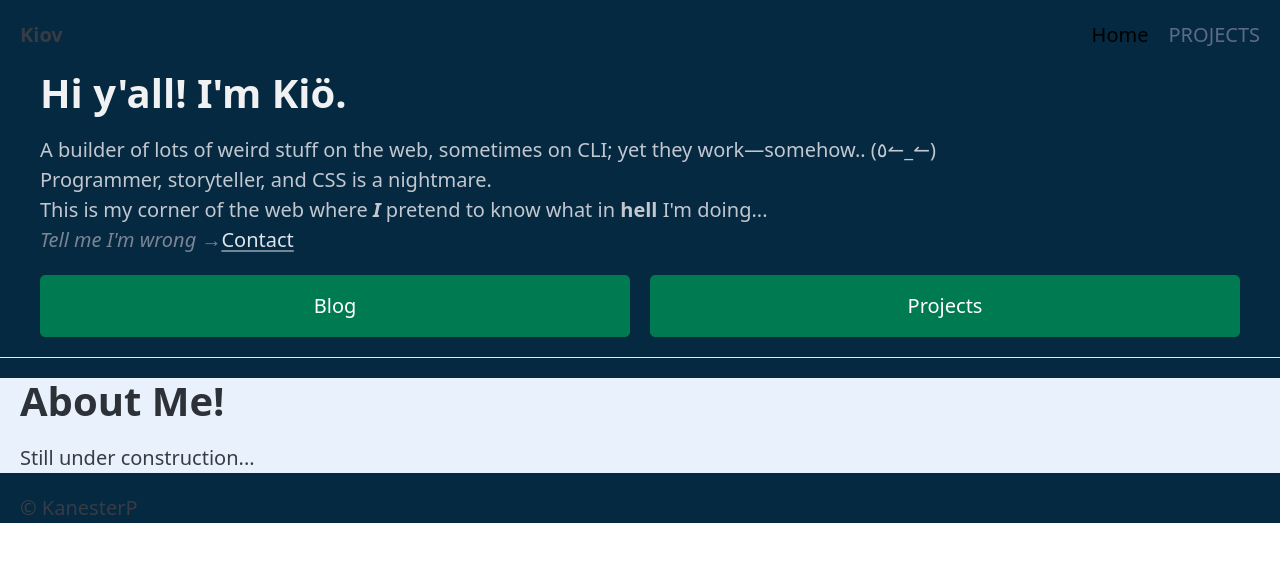
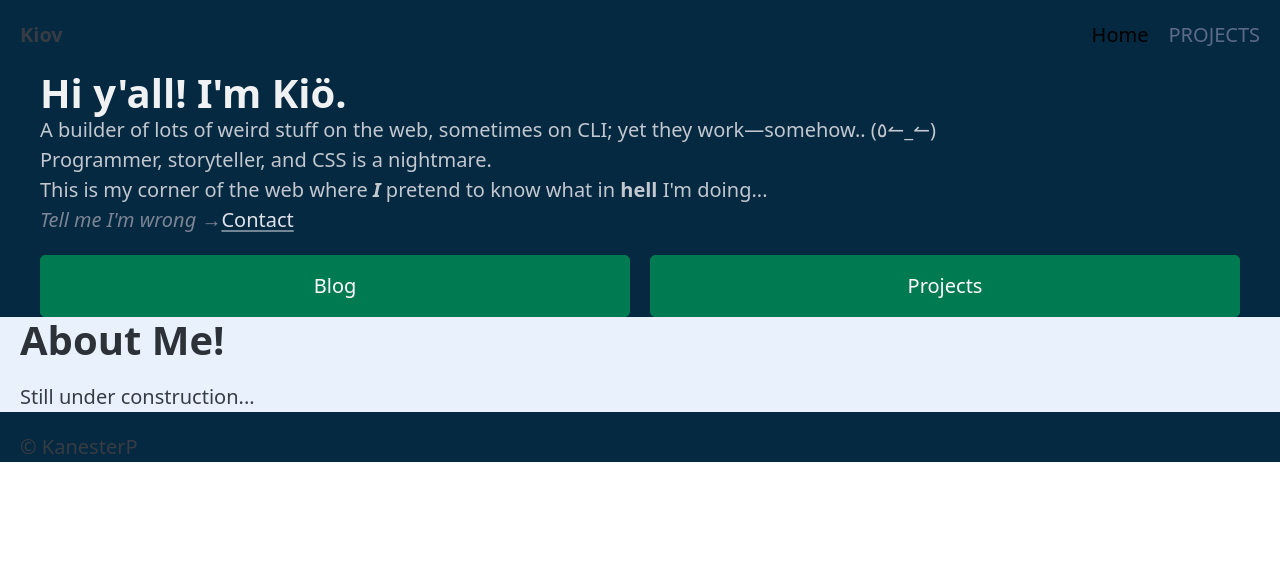
Before and after one commit to Kanester/portfolio, a SvelteKit app: page / in a window 1280 px wide. Shown: the top 562 px of the page. Built offline with nearby package versions, Linux system fonts and the light colour scheme.

Commit message:
--no-message

```diff
--- a/src/routes/+layout.svelte
+++ b/src/routes/+layout.svelte
@@ -18,8 +18,8 @@
   </div>
 </header>
 
-<main>
-  <slot></slot>
-</main>
+
+<slot></slot>
+
 
 <footer class="container-fluid">&copy; KanesterP</footer>
--- a/src/routes/+page.svelte
+++ b/src/routes/+page.svelte
@@ -1,7 +1,7 @@
-<div class="container" data-theme="dark">
-  <div>
-    <h1>Hi y'all! I'm Kiö.</h1>
+<main class="container-fluid" data-theme="dark">
+  <div class="container">
     <hgroup>
+      <h1>Hi y'all! I'm Kiö.</h1>
       <p>A builder of lots of weird stuff on the web, sometimes on CLI; yet they work&#x2014;somehow.. (&#x2060;&#x665;&#x2060;&#x21BC;&#x2060;_&#x2060;&#x21BC;&#x2060;)</p>
       <p>Programmer, storyteller, and CSS is a nightmare.</p>
       <p>This is my corner of the web where <strong><i>I</i></strong> pretend to know what in <strong>hell</strong> I'm doing...</p>
@@ -13,9 +13,7 @@
       <a role="button" href="projects">Projects</a>
     </div>
   </div>
-</div>
-
-<hr/>
+</main>
 
 <div class="container-fluid about" data-theme="light">
     <h1>About Me!</h1>
```
